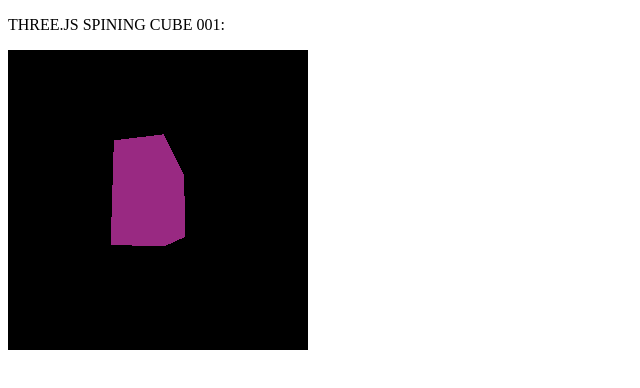
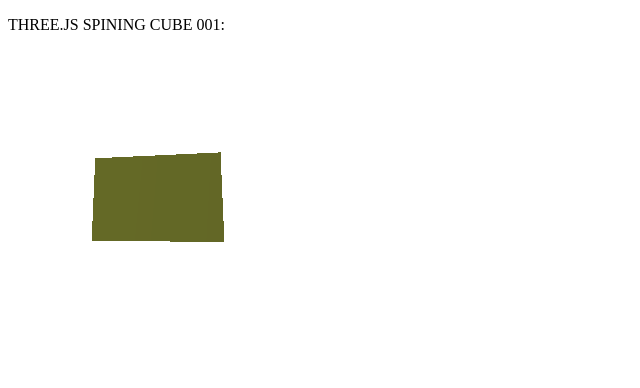
Before and after one commit to Dacros4/dacros4.github.io, a plain HTML site: page threejs/spincube001.html in a window 1280 px wide. Shown: the whole page, without its empty margins (0-640 px from the left). Drawn offline with Linux system fonts and the light colour scheme.

Commit message:
threejs update 20200313001

```diff
--- a/threejs/spincube001.html
+++ b/threejs/spincube001.html
@@ -6,23 +6,31 @@
 </head>
 <body>
     <p>THREE.JS SPINING CUBE 001:</p>
-    <div id="spin-cube" style="height:300px;width:300px;"></div>
+    <div id="spin-cube" style="height:300px;width:300px;background-color: #929938;"></div>
     <script>
         var dwidth = document.getElementById("spin-cube").offsetWidth;
         var dheight = document.getElementById("spin-cube").offsetHeight;
         var scene = new THREE.Scene();
-        var light = new THREE.DirectionalLight(0xFF0000,1.0,0);
-        light.position.set(100, 100, 200);
+
+        var light = new THREE.PointLight(0xFFFFFF);
+        var light2 = new THREE.PointLight(0xFFFFFF);
+        var light3 = new THREE.PointLight(0xFFFFFF);
+        light2.position.set(-100,0,50);
+        light3.position.set(100,0,-50);
+        light.position.set(0,200,0);
         scene.add(light);
+        scene.add(light2);
+        scene.add(light3);
         var camera = new THREE.PerspectiveCamera(75, dwidth / dheight, 0.1, 1000);
 
         var renderer = new THREE.WebGLRenderer();
 
         renderer.setSize(dwidth,dheight);
+        renderer.setClearColor(0xFFFFFF,1.0);
 
         document.getElementById("spin-cube").appendChild(renderer.domElement);
         var geometry = new THREE.CubeGeometry(3,2,1);
-        var material = new THREE.MeshBasicMaterial({color: 0x992982});
+        var material = new THREE.MeshLambertMaterial({color: 0x929938});
         var cube = new THREE.Mesh(geometry, material);
         scene.add(cube);
         camera.position.x = 0;
@@ -31,7 +39,7 @@
         function render() {
             requestAnimationFrame(render);
             cube.rotation.x += 0.01;
-            cube.rotation.y += 0.1;
+            cube.rotation.y -= 0.01;
             renderer.render(scene, camera);
         }
         render();
```
